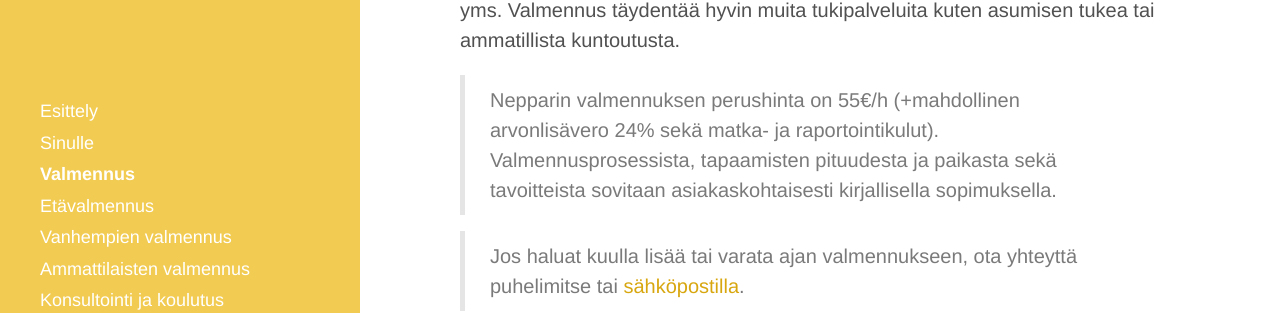
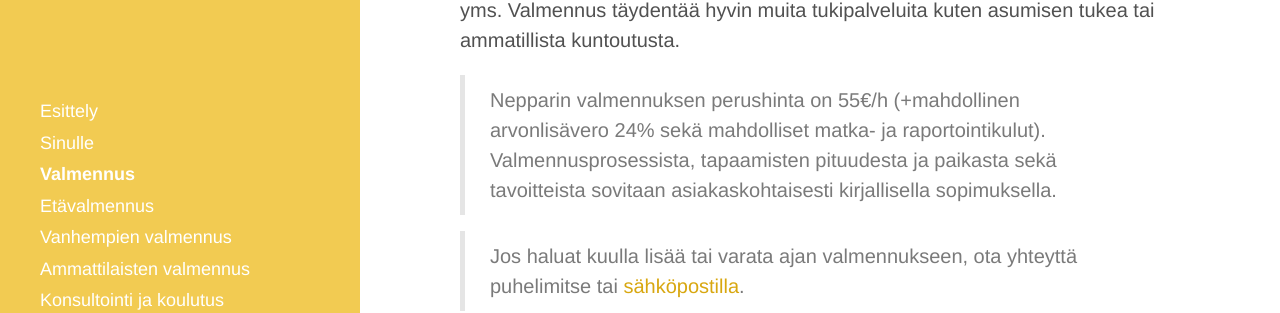
Before and after one commit to niinapiira/neppari.net, a Jekyll site: the page built from valmennus.md, in a window 1280 px wide and 900 px high, scrolled down 580 px. Shown: the part 449-762 px from the top of the window. Built offline with Jekyll 4.4.1, drawn with Linux system fonts in a browser that asks for light colours.

Commit message:
Updated valmennus.md

```diff
--- a/valmennus.md
+++ b/valmennus.md
@@ -32,6 +32,6 @@
 
 
 
-> Nepparin valmennuksen perushinta on 55€/h (+mahdollinen arvonlisävero 24% sekä matka- ja raportointikulut). Valmennusprosessista, tapaamisten pituudesta ja paikasta sekä tavoitteista sovitaan asiakaskohtaisesti kirjallisella sopimuksella.
+> Nepparin valmennuksen perushinta on 55€/h (+mahdollinen arvonlisävero 24% sekä  mahdolliset matka- ja raportointikulut). Valmennusprosessista, tapaamisten pituudesta ja paikasta sekä tavoitteista sovitaan asiakaskohtaisesti kirjallisella sopimuksella.
 
 > Jos haluat kuulla lisää tai varata ajan valmennukseen, ota yhteyttä puhelimitse tai [sähköpostilla](/ota-yhteytta).
```
